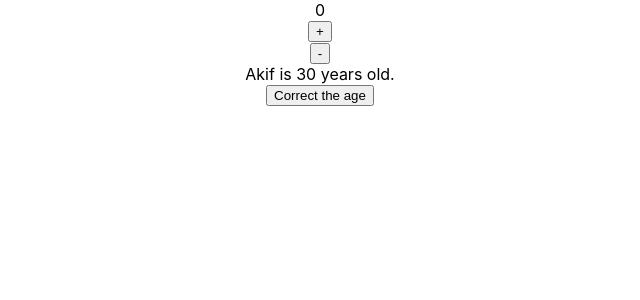
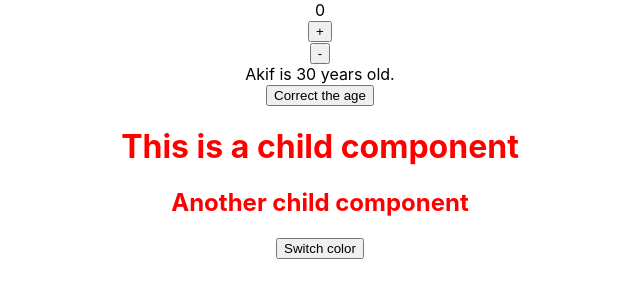
Before and after one commit to akifsonmez/react-hooks-tutorial, a React (Create React App) app: page / in a window 1280 px wide. Shown: the top 300 px of the page, without its empty margins (320-960 px from the left). Built offline with nearby package versions, Linux system fonts and the light colour scheme.

Commit message:
Add useContext examples

```diff
--- a/src/App.js
+++ b/src/App.js
@@ -1,21 +1,24 @@
 import "./App.css";
-import { useState, useEffect } from "react";
+import { useState, useEffect, createContext, useContext } from "react";
+
+const ChildColorContext = createContext();
 
 function App() {
   const [counter, setCounter] = useState(0);
+  const [childColor, setChildColor] = useState("red")
   const [user, setUser] = useState({ name: "Akif", age: 30 });
 
   useEffect(() => {
     console.log("first mount and every render");
     return () => {
-      console.log("every onmount")
-    }
+      console.log("every onmount");
+    };
   });
   useEffect(() => {
     console.log("first mount and every counter change");
     return () => {
-      console.log("after counter change onmount")
-    }
+      console.log("after counter change onmount");
+    };
   }, [counter]);
 
   return (
@@ -52,8 +55,23 @@ function App() {
       >
         Correct the age
       </button>
+      <ChildColorContext.Provider value={childColor}>
+        <ChildComponent />
+        <AnotherChildComponent />
+      </ChildColorContext.Provider>
+      <button onClick={() => setChildColor(prevColor => prevColor === "red" ? "blue" : "red")}>Switch color</button>
     </div>
   );
 }
 
+const ChildComponent = () => {
+  const color = useContext(ChildColorContext);
+  return <h1 style={{ color }}>This is a child component</h1>;
+};
+
+const AnotherChildComponent = () => {
+  const color = useContext(ChildColorContext);
+  return <h2 style={{ color }}>Another child component</h2>;
+};
+
 export default App;
```
